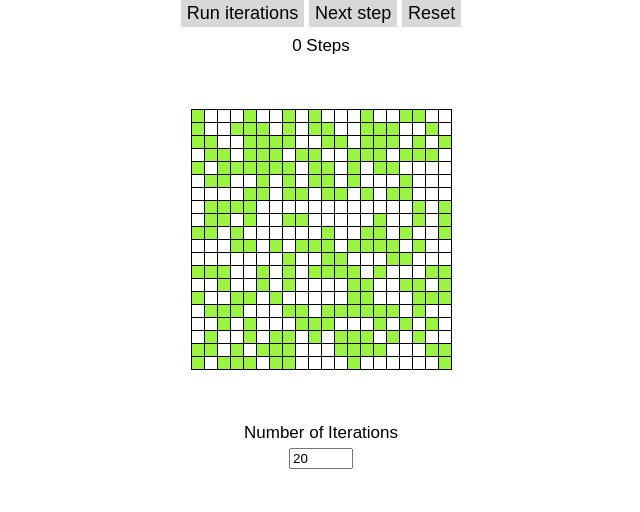
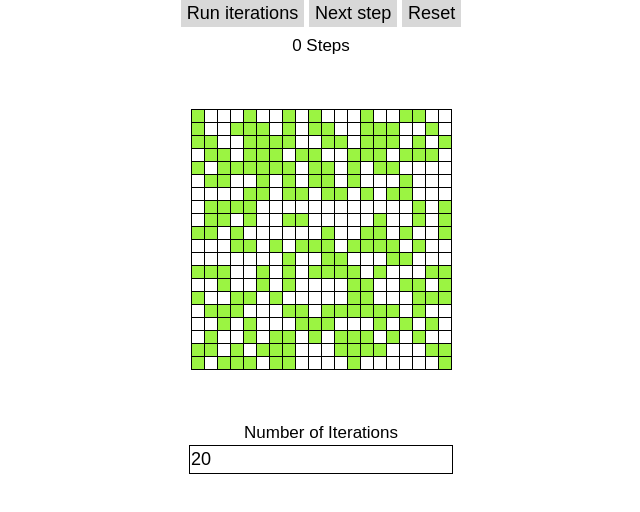
Before and after one commit to goYippi-labs/game-of-life, a plain HTML site: page index.html in a window 1280 px wide. Shown: the whole page, without its empty margins (319-959 px from the left). Drawn offline with nearby package versions, Linux system fonts and the light colour scheme; a web font is replaced by a local one.

Commit message:
Add pattern to input, style input

```diff
--- a/index.html
+++ b/index.html
@@ -53,6 +53,34 @@
       .input, .step {
         text-align: center;
       }
+      input {
+          font-family: 'Source Sans Pro', Arial, sans-serif;
+          font-size: 1.063em;
+          border: 1px solid #000;
+          background-color: #FFF;
+          width: 99%;
+          max-width: 260px;
+          padding: 3px 1px;
+          border-radius: 0;
+          margin-bottom: 10px;
+          -webkit-appearance: none;
+      }
+      input::-webkit-input-placeholder {
+          color: #000;
+          opacity: 1;
+      }
+      input:-ms-input-placeholder{
+          color: #000;
+          opacity: 1;
+      }
+      input::-moz-placeholder {
+          color: #000;
+          opacity: 1;
+      }
+      input:-moz-placeholder {
+          color: #000;
+          opacity: 1;
+      }
       button {
         font-family: 'Source Sans Pro', Arial, sans-serif;
         font-size: 1.063em;
@@ -64,6 +92,7 @@
         border-radius: 0;
         margin-bottom: 6px;
         cursor: pointer;
+        -webkit-appearance: none;
       }
       .iteration-running .input {
         opacity: 0;
@@ -83,7 +112,7 @@
     <div class="input">
       <p>
         <label for="iterations">Number of Iterations</label><br />
-        <input id="iterations" type="number" value="20" placeholder="20" min="10" max="100" />
+        <input id="iterations" type="number" value="20" placeholder="20" min="10" max="100" pattern="\d*" />
       </p>
       <!--<p>
         <label for="fieldsize">Change Fieldsize</label><br />
```
